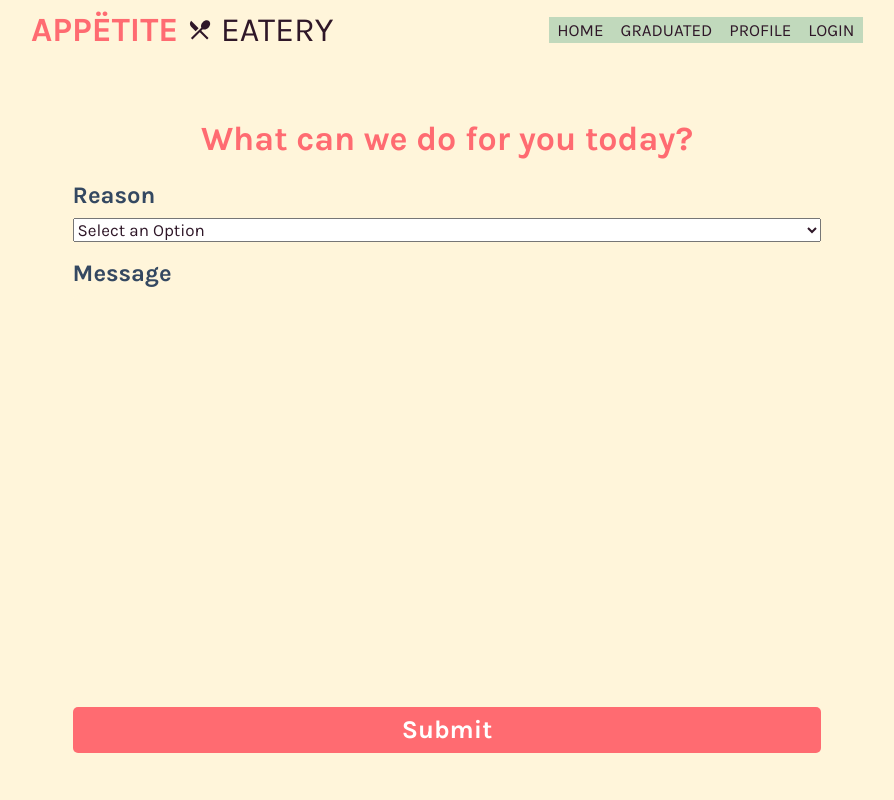
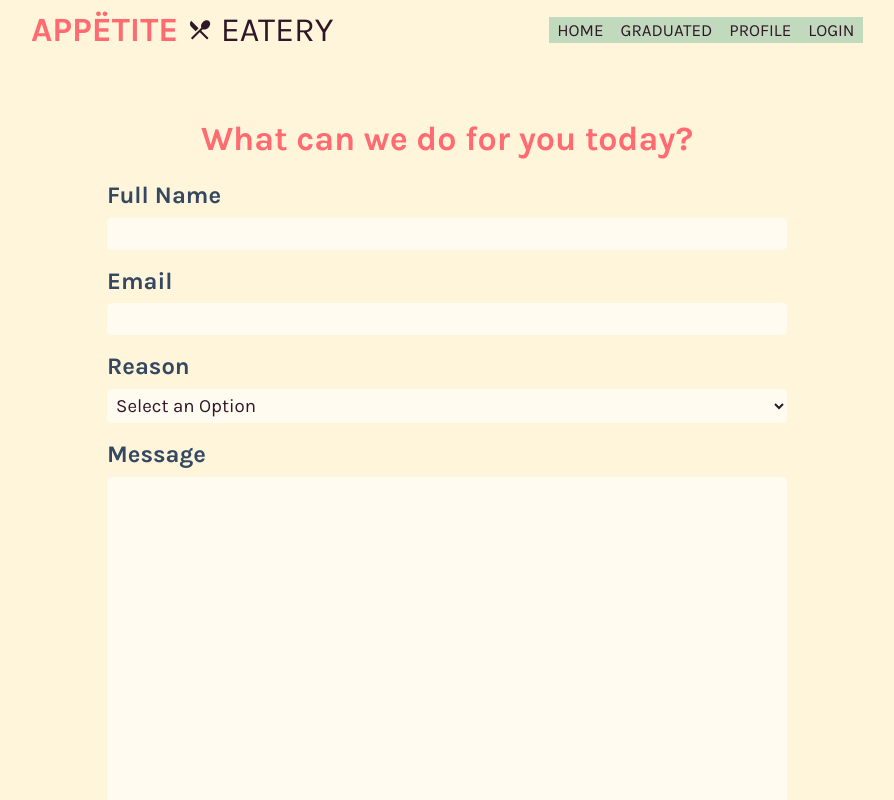
Before and after one commit to tiffany-lam/AppetiteEatery, a React (Create React App) app in the folder frontend/: page /contact-us in a window 1280 px wide. Shown: the top 800 px of the page, without its empty margins (193-1087 px from the left). Built offline with nearby package versions, Linux system fonts and the light colour scheme; a web font is replaced by a local one; what google-maps-react would draw is missing.

Commit message:
Minimally changed theme

```diff
--- a/frontend/src/assets/_theme.scss
+++ b/frontend/src/assets/_theme.scss
@@ -21,6 +21,7 @@ $green_shamrock: #50d19e;
 
 $light_beige: #fffbf1;
 $dark_beige: #efe4b0;
+$darker_beige: #e7d88c;
 $vegeta_green: #c1d9bc;
 $lime: $vegeta_green;
 
@@ -78,7 +79,7 @@ $light_box_shadow: 0 0 5px #c5c5c5;
 $default_box_shadow: 0 0 5px #6b6b6b;
 $strong_box_shadow: 0 0 5px #414141;
 
-$dark_beige_box_shadow: 0 0 5px $dark_beige;
+$dark_beige_box_shadow: 0 0 5px $darker_beige;
 
 ///////////////////////////////////////////////////////////////
 ///////////////////////////////////////////////////////////////
--- a/frontend/src/pages/contact-us-page/contact-us.component.jsx
+++ b/frontend/src/pages/contact-us-page/contact-us.component.jsx
@@ -5,6 +5,10 @@ import "./contact-us.styles.scss";
 class ContactUsPage extends Component {
   constructor(props) {
     super(props);
+
+    this.state = {
+      owned: true,
+    };
   }
 
   render() {
@@ -13,10 +17,22 @@ class ContactUsPage extends Component {
         <div className="contact-us-page">
           <h1 className="contact-us-title">What can we do for you today?</h1>
           <form action="" method="post" className="contact-us-form">
+            {this.state.owned ? (
+              <React.Fragment>
+                <label className="name">
+                  <span className="contact-us-label">Full Name</span>
+                  <input type="text" id="name" name="name" required />
+                </label>
+                <label className="email">
+                  <span className="contact-us-label">Email</span>
+                  <input type="text" id="email" name="email" required />
+                </label>
+              </React.Fragment>
+            ) : null}
             <label className="reason">
               <span className="contact-us-label">Reason</span>
-              <select name="reason" id="reason-select">
-                <option value="none" selected disabled hidden>
+              <select name="reason" id="reason-select" required>
+                <option value="" selected disabled hidden>
                   Select an Option
                 </option>
                 <option value="troubleshooting-restaurant-management">
@@ -31,9 +47,14 @@ class ContactUsPage extends Component {
             </label>
             <label className="message">
               <span className="contact-us-label">Message</span>
-              <textarea id="message" name="message" rows="20"></textarea>
+              <textarea
+                id="message"
+                name="message"
+                rows="20"
+                required
+              ></textarea>
             </label>
-            <input type="submit" value="Submit" className="submit" />
+            <input type="submit" value="Submit" />
           </form>
         </div>
       </section>
--- a/frontend/src/pages/contact-us-page/contact-us.styles.scss
+++ b/frontend/src/pages/contact-us-page/contact-us.styles.scss
@@ -8,8 +8,8 @@
 }
 
 .contact-us-page {
-  min-width: 80%;
-  width: 90%;
+  // min-width: 70%;
+  width: 40rem;
   max-width: 100%;
 
   margin: 0 auto;
@@ -55,6 +55,30 @@
 
   justify-content: center;
 
+  .name {
+    margin-bottom: 1rem;
+  }
+
+  .email {
+    margin-bottom: 1rem;
+  }
+
+  input[type="text"] {
+    width: 100%;
+    margin-top: 0.5rem;
+
+    font-size: 1.1rem;
+
+    padding: 0.3rem;
+
+    outline: none;
+
+    border: none;
+    border-radius: 5px;
+
+    background-color: $light_beige;
+  }
+
   .reason {
     // grid-area: reason;
     // justify-content: center;
@@ -63,6 +87,21 @@
     select {
       width: 100%;
       margin-top: 0.5rem;
+
+      font-size: 1.1rem;
+
+      padding: 0.3rem;
+
+      outline: none;
+
+      border: none;
+      border-radius: 5px;
+
+      background-color: $light_beige;
+    }
+
+    select:focus {
+      box-shadow: $dark_beige_box_shadow;
     }
   }
 
@@ -77,15 +116,37 @@
       margin-top: 0.5rem;
       line-height: 1.2rem;
 
+      outline: none;
+
       border: none;
       border-radius: 5px;
 
-      background-color: $apple_beige;
+      background-color: $light_beige;
+
+      padding: 1rem;
+    }
+
+    textarea:focus {
+      box-shadow: $dark_beige_box_shadow;
     }
   }
 
-  .submit {
-    // grid-area: submit;
+  // .submit {
+  //   // grid-area: submit;
+  //   background-color: $primary;
+  //   color: white;
+
+  //   padding: 0.5rem;
+
+  //   font-size: 1.5rem;
+  //   font-weight: bold;
+
+  //   outline: none;
+  //   border: none;
+  //   border-radius: 5px;
+  // }
+
+  input[type="submit"] {
     background-color: $primary;
     color: white;
 
@@ -97,6 +158,14 @@
     outline: none;
     border: none;
     border-radius: 5px;
+
+    cursor: pointer;
+
+    margin-top: 1rem;
+  }
+
+  input[type="submit"]:hover {
+    background-color: $primary_dark;
   }
 }
 
```
